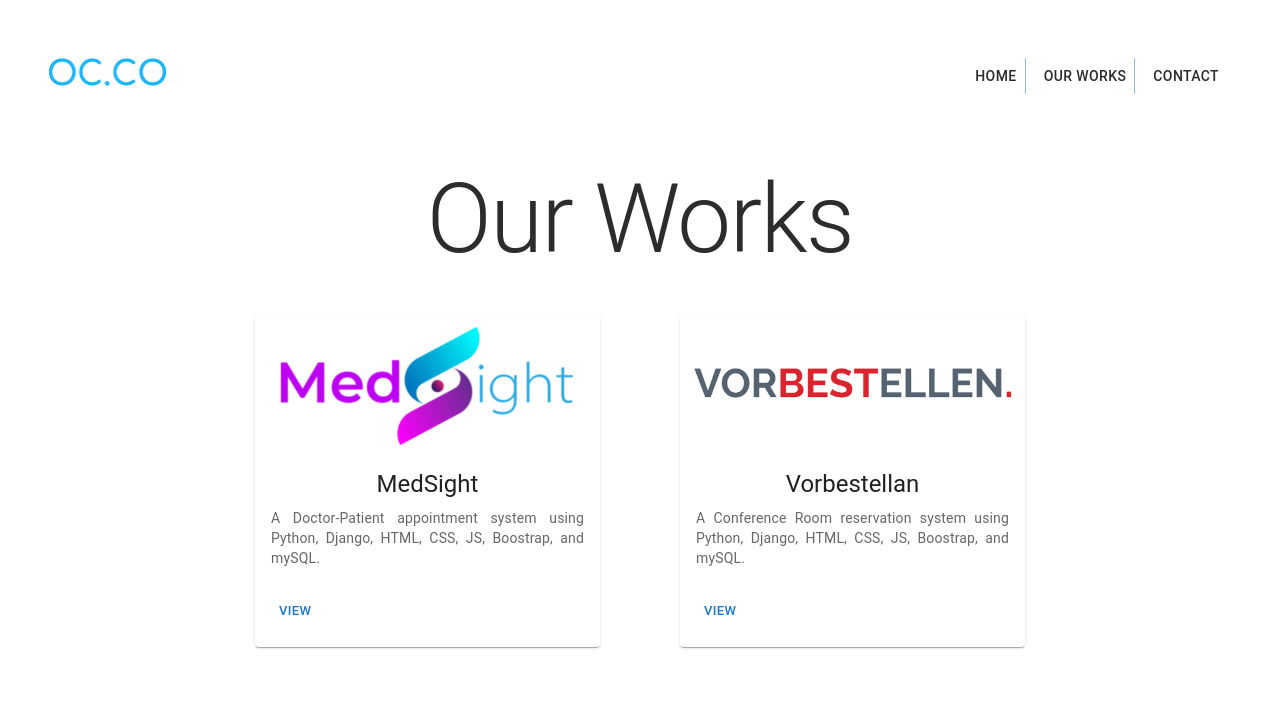
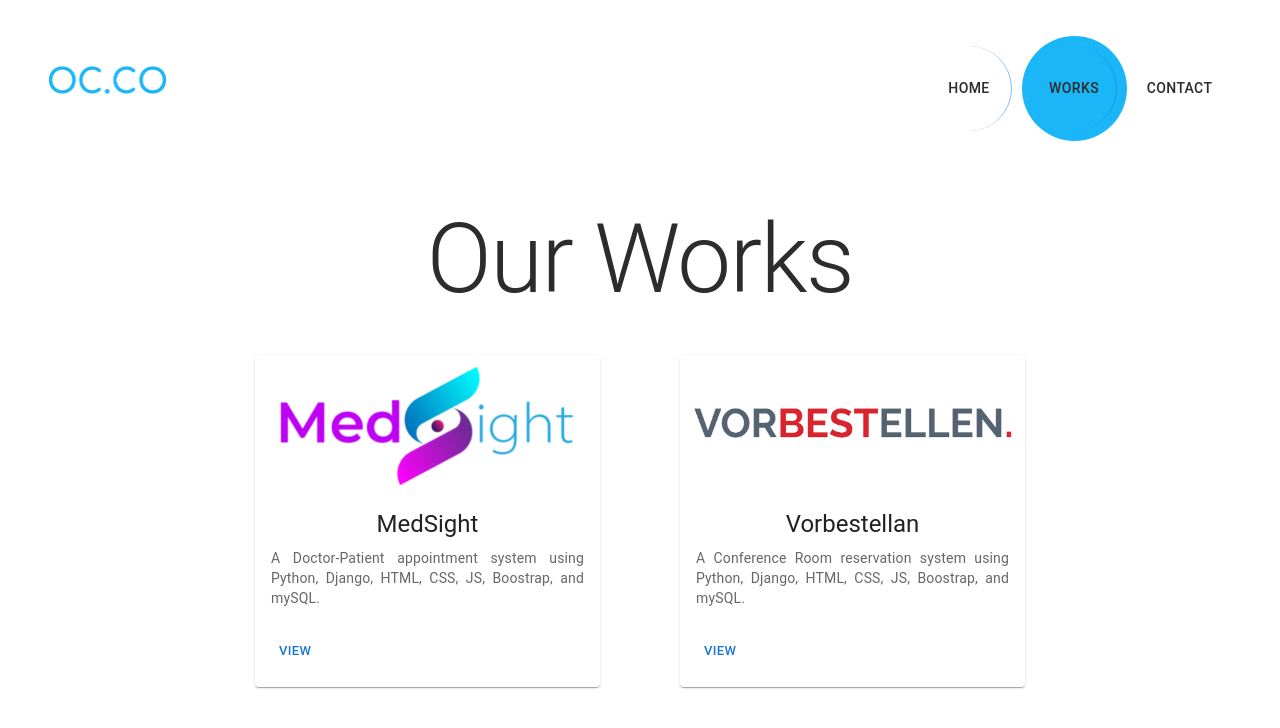
Before and after one commit to McwayneOtsuki17/CSIT340-ReactApp, a React (Create React App) app: page /works in a window 1280 px wide. Shown: the top 728 px of the page. Built offline with nearby package versions, Linux system fonts and the light colour scheme.

Commit message:
Update UI

```diff
--- a/src/components/NavBar.tsx
+++ b/src/components/NavBar.tsx
@@ -1,29 +1,33 @@
 import React from "react";
 import '../pages/Styles.css';
-import { Link } from "react-router-dom";
+import { Link, NavLink} from "react-router-dom";
 import { AppBar, Button, ButtonGroup, CardMedia, Toolbar, styled } from '@mui/material';
 
 export default function NavBar() {
     const appbarStyle = {
-        backgroundColor: '#FFFFFF',
+        backgroundColor: 'rgba(255, 255, 255, 0.0)',
         marginLeft: 3,
         marginRight: 3,
         marginBottom: 10,
-        paddingTop: 5.5,
+        marginTop: 4.5,
     }
 
     const StyledButtonGroup = styled(ButtonGroup)({
         '& .MuiButtonGroup-grouped': {
             color: "#2C2C2C",
-            margin: 5,
+            margin: 10,
+            borderRadius: 100,
+            width: 85,
+            height: 85,
         }, '& .MuiButtonGroup-grouped:hover': {
-            backgroundColor: '#FFFFFF',
+            backgroundColor: '#1BB6F7',
+            color: "#FFFFFF",
         },
     });
 
     const logo = {
         marginLeft: 9,
-        marginTop: 1,
+        marginTop: 3,
         position: 'fixed',
         width: 120,
     }
@@ -31,23 +35,29 @@ export default function NavBar() {
     return (
         <React.Fragment>
 
-            <AppBar position="absolute" sx={appbarStyle} elevation={0}>
+            <AppBar position="fixed" sx={appbarStyle} elevation={0}>
                 <Link className="Links" to="/">
                     <CardMedia sx={logo} component="img" image="/images/OCCO.png" />
                 </Link>
                 <Toolbar sx={{ flexDirection: 'row-reverse', }}>
                     <StyledButtonGroup className="MenuButtons" variant="text" disableElevation>
+                        <NavLink to="/" className={({ isActive }) => (isActive ? "link-active" : "link")}>
                         <Link className="Links" to="/">
                             <Button>Home</Button>
                         </Link>
+                        </NavLink>
 
+                        <NavLink to="/works" className={({ isActive }) => (isActive ? "link-active" : "link")}>
                         <Link className="Links" to="/works">
-                            <Button>Our Works</Button>
+                            <Button>Works</Button>
                         </Link>
+                        </NavLink>
 
+                        <NavLink to="/contact" className={({ isActive }) => (isActive ? "link-active" : "link")}>
                         <Link className="Links" to="/contact">
                             <Button>Contact</Button>
                         </Link>
+                        </NavLink>
                     </StyledButtonGroup>
                 </Toolbar>
             </AppBar>
--- a/src/pages/Styles.css
+++ b/src/pages/Styles.css
@@ -1,3 +1,16 @@
+.link {
+    color: #FFFFFF;
+    text-decoration: none;
+}
+  /* Specific styles for active links */
+.link-active {
+    color: #FFFFFF;
+    background: #1BB6F7;
+    padding: 20;
+    border-radius: 100px;
+    text-decoration: none;
+}
+
 .Links {
     color: #FFFFFF;
     text-decoration: none;
@@ -7,5 +20,5 @@
  }
 
  .MenuButtons {
-    font-size: 20;
+    font-size: 18;
  }
--- a/src/pages/Works.tsx
+++ b/src/pages/Works.tsx
@@ -10,7 +10,7 @@ export default function Works() {
             <NavBar></NavBar>
 
             {/* Content starts here */}
-            <Box sx={{marginTop: 10}}>
+            <Box sx={{marginTop: 20}}>
             <Typography variant="h1">Our Works</Typography>
                 <Grid rowSpacing={2} columnSpacing={{ xs: 5, sm: 5, md: 5 }} container >
 
```
